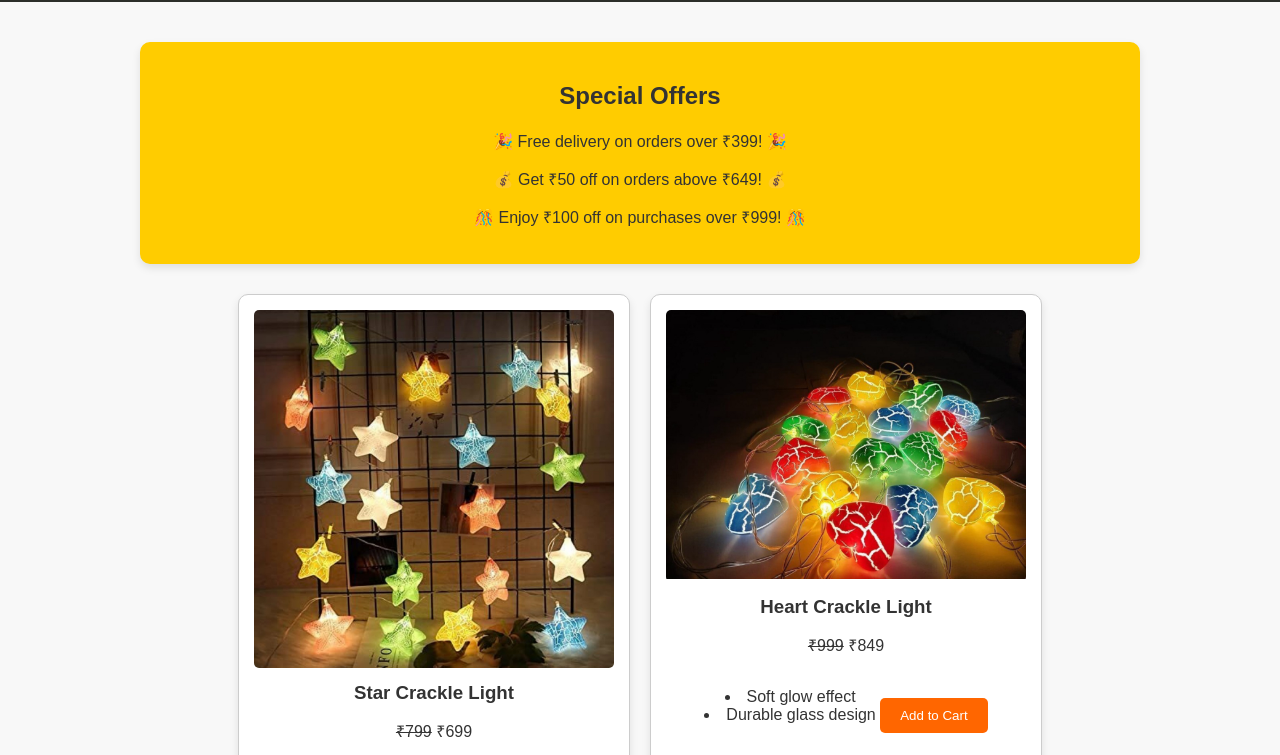
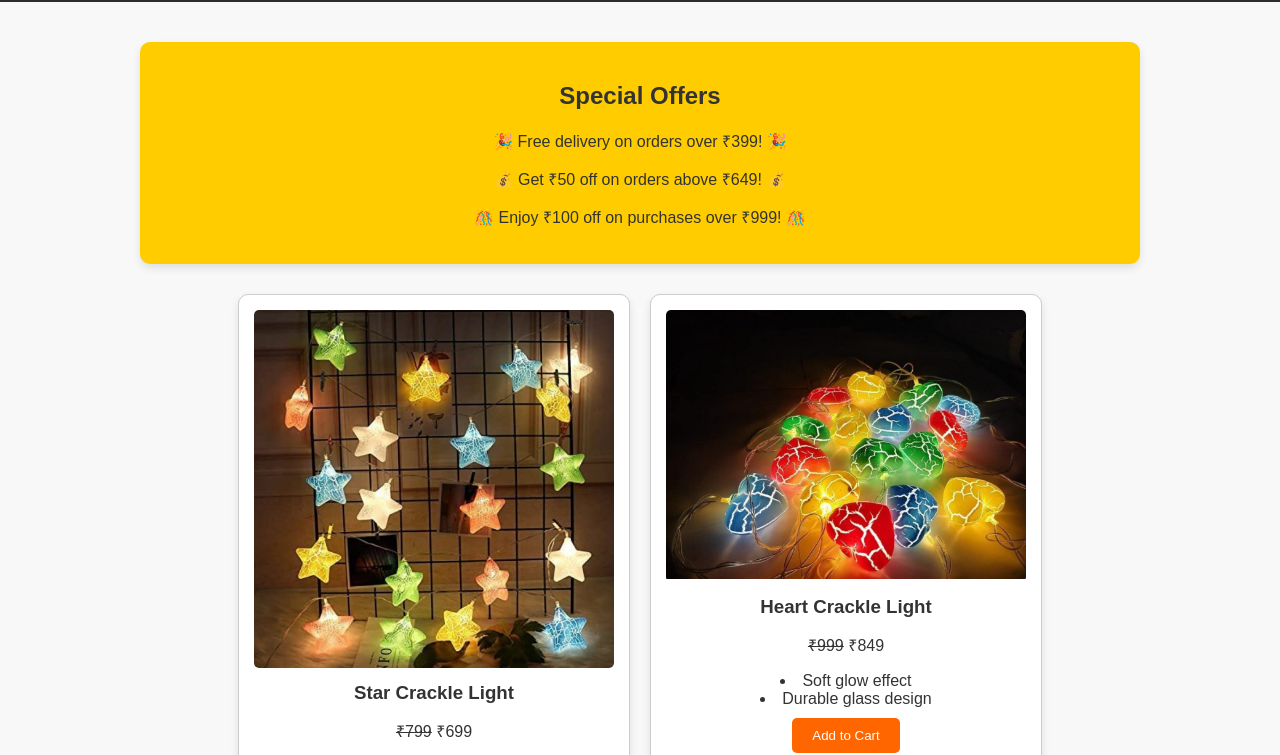
Before and after one commit to Nandanjh/nandan.github.io, a plain HTML site: page index.html in a window 1280 px wide. Shown: the part 159-914 px from the top of the page. Drawn offline with Linux system fonts and the light colour scheme.

Commit message:
Update index.html

```diff
--- a/index.html
+++ b/index.html
@@ -64,12 +64,13 @@
         .product p {
             font-size: 16px;
         }
+        /* Centering the bullet points and text below price */
         .product ul {
-            list-style-type: disc;
-            list-style-position: inside;
+            list-style-type: disc; /* Use bullets */
+            list-style-position: inside; /* Keep bullets inside the list items */
             padding-left: 0;
-            text-align: center;
-            display: inline-block;
+            text-align: center; /* Center align the bullet points */
+            margin: 10px 0; /* Add margin between price and bullet points */
         }
         .product button {
             padding: 10px 20px;
```
